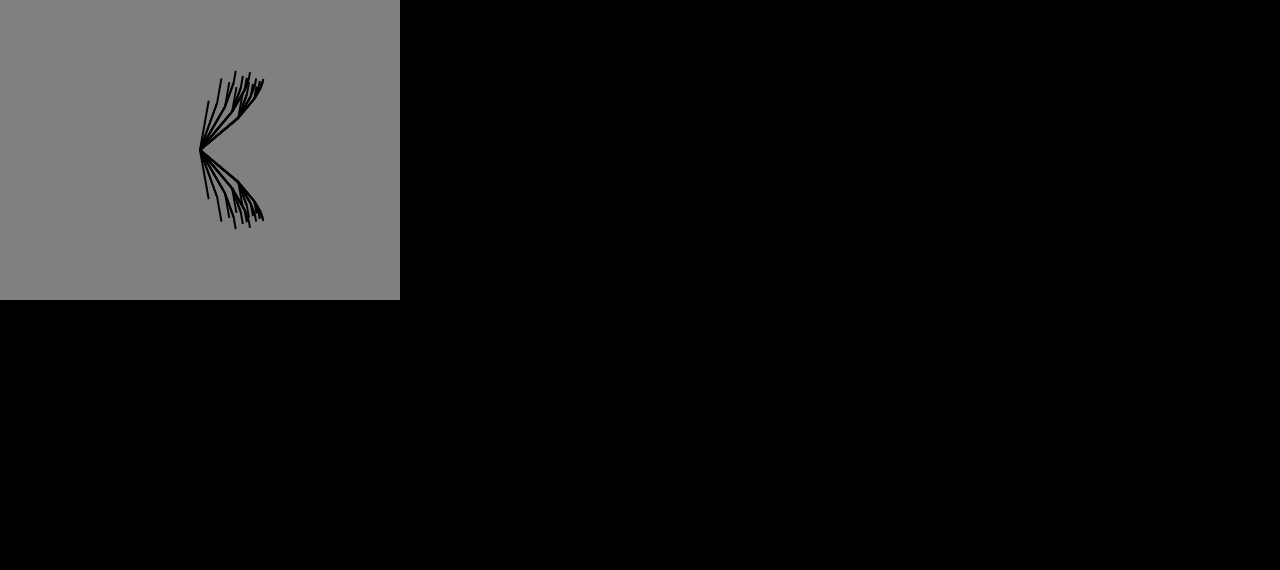
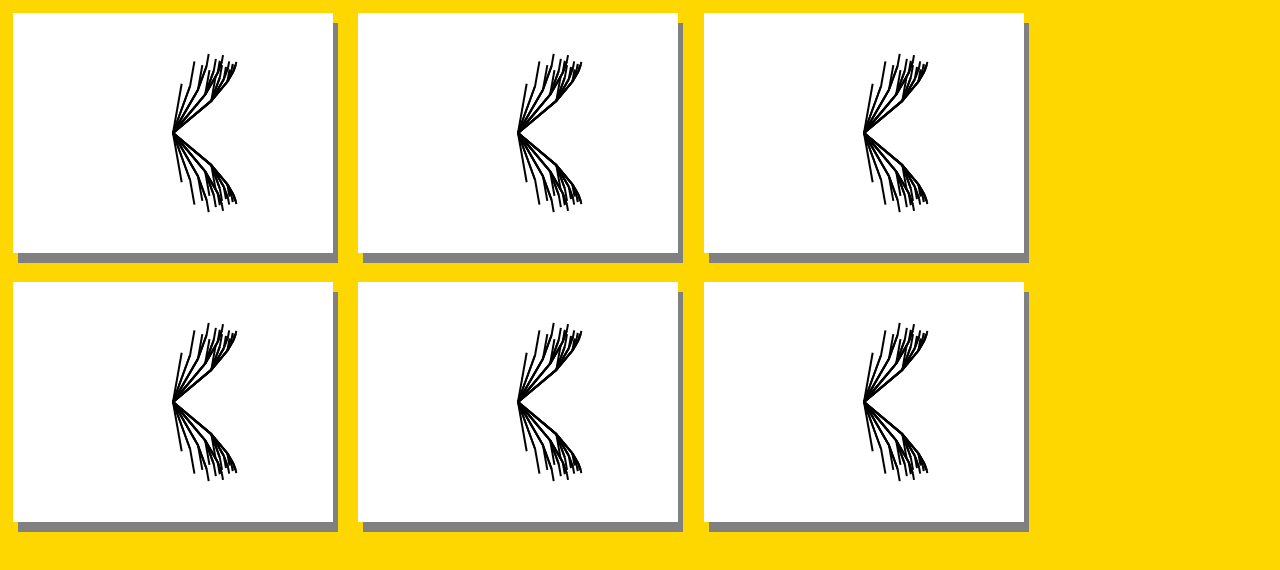
Before and after one commit to HsuBokai/Evolution, a plain HTML site: page index.html in a window 1280 px wide. Drawn offline with Linux system fonts and the light colour scheme.

Commit message:
highlight paint

```diff
--- a/index.html
+++ b/index.html
@@ -6,6 +6,11 @@
 <style type="text/css">
 body{
 	margin:0px 0px 0px 0px;
+	background: gold;
+}
+canvas{
+	margin:1%;
+	background: white;
 }
 </style>
 <script type='text/javascript' src="./LifeTree.js"></script>
@@ -13,20 +18,32 @@ body{
 <script type='text/javascript'>
 window.onload = function() {
 
-var Paint = function(canvas_id)
+var Paint = function(index_i, index_j, mountDownFun)
 {
-	this.origin_x = 200;
-	this.origin_y = 150;
+	this.origin_x = 160;
+	this.origin_y = 120;
 	var canvas = document.createElement("canvas");
 	var canvasAttrs = canvas.attributes;
-	canvas.setAttribute("id", "canvas1");
+	canvas.index_i = index_i;
+	canvas.index_j = index_j;
+	canvas.life_tree = new LifeTree();
 	canvas.setAttribute("width", parseInt(2 * this.origin_x));
 	canvas.setAttribute("height", parseInt(2 * this.origin_y));
-	canvas.setAttribute("style", "background-color:gray;");
+	var normal_canvas_shadow = "5px 10px gray";
+	canvas.setAttribute("style", "box-shadow: " + normal_canvas_shadow);
 	document.body.appendChild(canvas);
 	this.context = canvas.getContext("2d");
 	this.context.strokeStyle = "black";
 	this.context.lineWidth = 2;
+
+	canvas.addEventListener("mouseenter", function( event ) {
+		event.target.setAttribute("style","box-shadow: inset 0 0 10px #444444, " + normal_canvas_shadow);
+	}, false);
+	canvas.addEventListener("mouseleave", function( event ) {
+		event.target.setAttribute("style", "box-shadow: " + normal_canvas_shadow);
+	}, false);
+	canvas.addEventListener("mousedown", mountDownFun, false);
+	this.canvas = canvas;
 }
 
 Paint.prototype.x_axis = function(x)
@@ -39,13 +56,38 @@ Paint.prototype.y_axis = function(y)
 	return y + this.origin_y;
 }
 
-var paint = new Paint("canvas1")
-var life_tree = new LifeTree();
-life_tree.animate(paint);
+Paint.prototype.animate = function()
+{
+	this.canvas.life_tree.animate(this);
+}
+
+var Choices = function()
+{
+	this.arr = [];
+	var mountDownFun = function(event){
+		var canvas = event.target;
+		console.log([canvas.index_i, canvas.index_j]);
+	}
+	for (var i = 0; i < 3; ++i) {
+		var arr_temp = [];
+		for (var j = 0; j < 2; ++j) {
+			arr_temp.push(new Paint(i, j, mountDownFun));
+		}
+		this.arr.push(arr_temp);
+	}
+
+	for (var i in this.arr) {
+		for (var j in this.arr[i]) {
+			this.arr[i][j].animate();
+		}
+	}
+}
+
+var choices = new Choices();
 
 } // window.onload
 </script>
 </head>
-<body bgcolor="black">
+<body>
 </body>
 </html>
```
